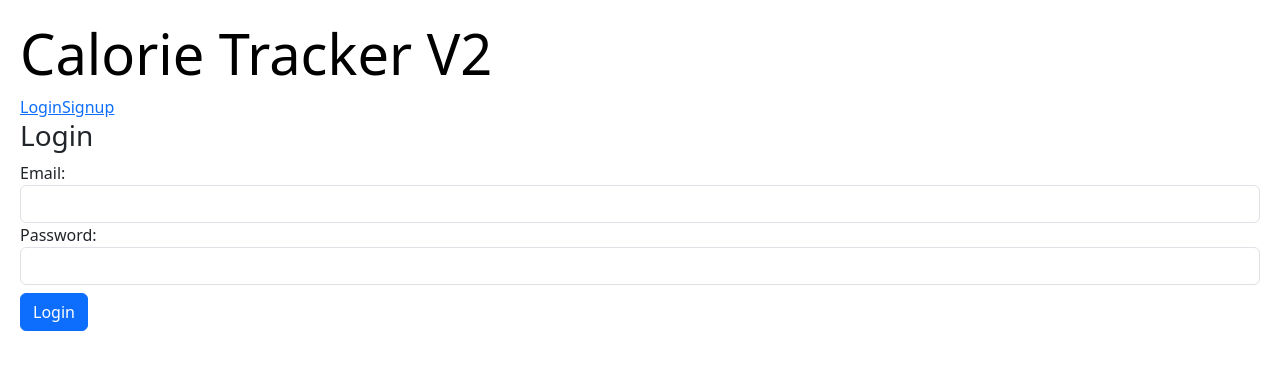
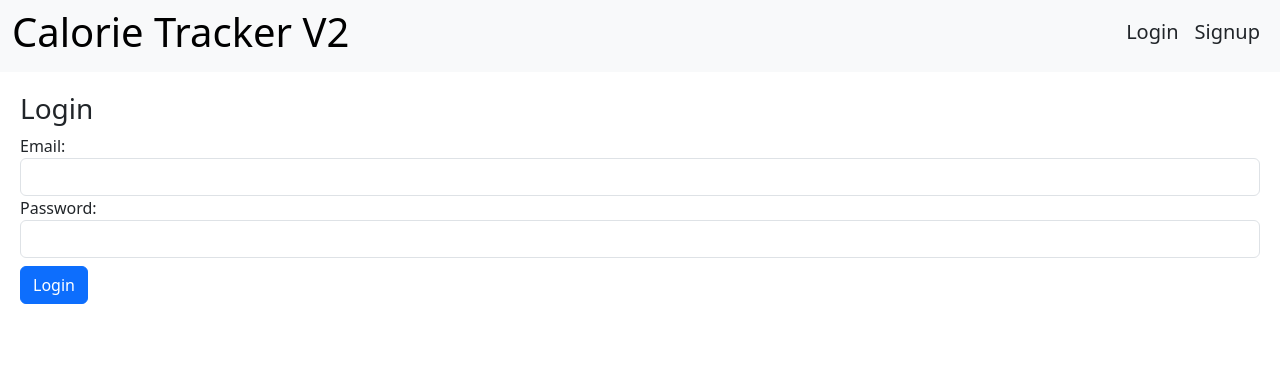
Before and after one commit to AshleyKeeling/CalorieTrackerWebApp, a React (Create React App) app in the folder frontend/: page /login in a window 1280 px wide. Shown: the top 370 px of the page. Built offline with nearby package versions, Linux system fonts and the light colour scheme.

Commit message:
updated styles

```diff
--- a/frontend/src/Components/NavBar.js
+++ b/frontend/src/Components/NavBar.js
@@ -12,25 +12,26 @@ const NavBar = () => {
 
     return (
         <header>
-            <div>
-                {/* this is a like a normal nav bar, each one is a link to a page */}
-                <Link to="/" className="text-decoration-none" style={{ color: 'black' }}>
-                    <h1 className="display-4 mb-2">Calorie Tracker V2</h1>
-                </Link>
-                <nav>
-                    {user && (<div>
-                        <span>{user.email}</span>
-                        <button onClick={handleLogoutClick}>Log Out</button>
+            <nav className="navbar navbar-light bg-light">
+                <div className="container-fluid">
+                    <Link to="/" className="text-decoration-none" style={{ color: 'black' }}>
+                        <h1 className="display-6 mb-2">Calorie Tracker V2</h1>
+                    </Link>
+                    <div className="d-flex ms-auto">
+                        {user ? (
+                            <div className="d-flex align-items-center">
+                                <span className="me-2">{user.email}</span>
+                                <button className="btn btn-outline-secondary" onClick={handleLogoutClick}>Log Out</button>
+                            </div>
+                        ) : (
+                            <div className="d-flex">
+                                <Link to="/login" className="nav-link px-2"><h2 className="h5">Login</h2></Link>
+                                <Link to="/signup" className="nav-link px-2"><h2 className="h5">Signup</h2></Link>
+                            </div>
+                        )}
                     </div>
-                    )}
-                    {!user && (
-                        <div>
-                            <Link to="/login">Login</Link>
-                            <Link to="/signup">Signup</Link>
-                        </div>
-                    )}
-                </nav>
-            </div>
+                </div>
+            </nav>
         </header>
     )
 }
--- a/frontend/src/index.css
+++ b/frontend/src/index.css
@@ -3,15 +3,12 @@
   --error: #e7195a;
 }
 
-body {
-  margin: 0;
-  padding: 20px; /* change this */
+.pages {
+  padding: 20px;
 
   -webkit-font-smoothing: antialiased;
   -moz-osx-font-smoothing: grayscale;
 }
-
-
 
 
 label, input, select {
```
